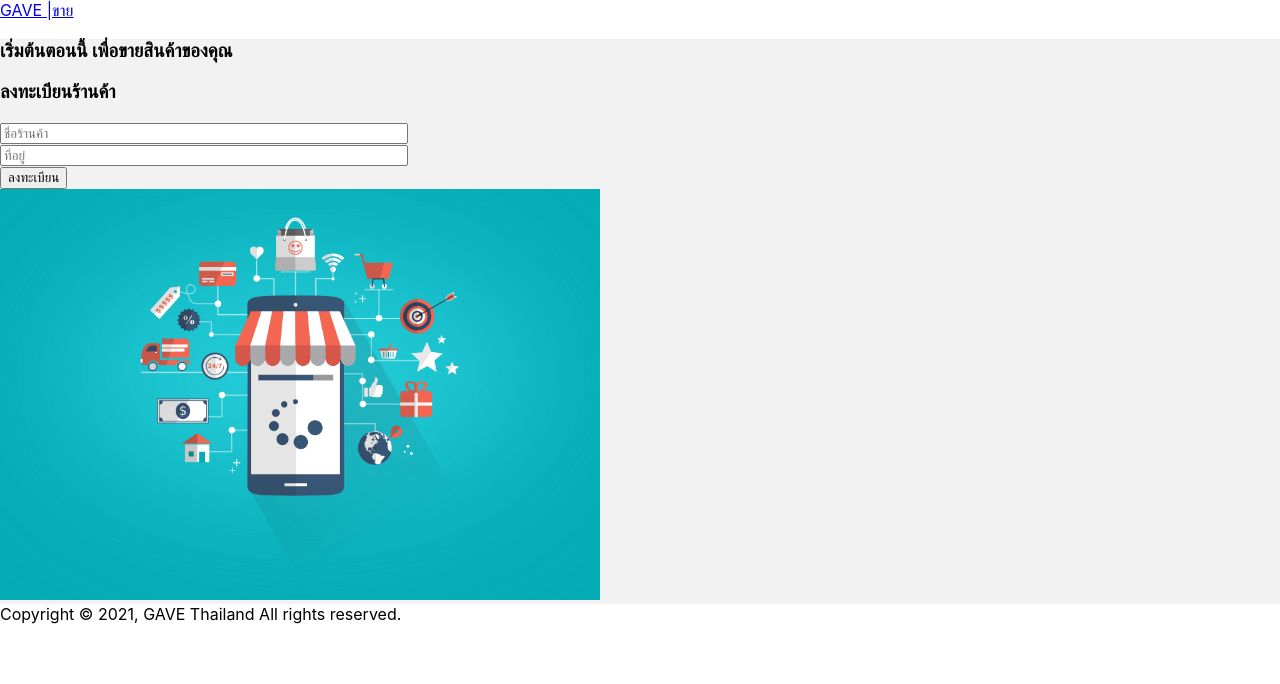
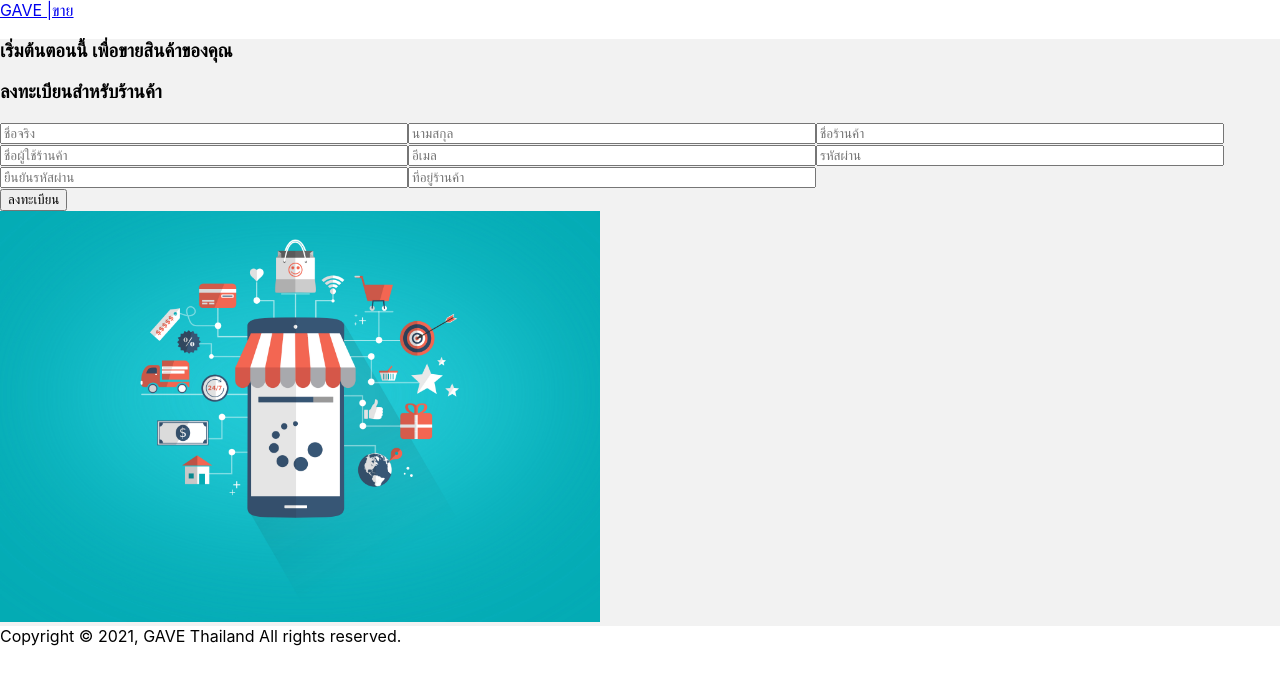
Before and after one commit to PoositPims/GAVE-project, a React (Create React App) app: page /saleRegister in a window 1280 px wide. Shown: the top 684 px of the page. Built offline with nearby package versions, Linux system fonts and the light colour scheme; the HTML template or start-up script is replaced by a standard one.

Commit message:
implement login and register

```diff
--- a/src/App.js
+++ b/src/App.js
@@ -24,14 +24,16 @@ import CategoryConsumer from "./components/Categories/consumerGoods/CategoryCons
 import MainServiceCategories from "./components/Categories/servicesGoods/MainServiceCategories";
 import MainFoodCategories from "./components/Categories/FoodAndDrink.jsx/MainFoodCategories";
 import MainClothCategories from "./components/Categories/Cloth/MainClothCategories";
-import { useState } from "react";
+import { createContext, useState, useContext } from "react";
+import { AuthContext } from "./contexts/AuthContext";
 
 function App() {
-  const [user, setUser] = useState(initialUser);
+  const { user, setUser } = useContext(AuthContext);
+
   return (
     <BrowserRouter>
       <Switch>
-        <Route path="/login" component={Login} setUser={setUser} />
+        <Route path="/login" component={Login} setUser={setUser} user={user} />
         <Route path="/register" component={Register} />
         <Route path="/userProfile" component={UserProfile} />
         <Route path="/saleRegister" component={SaleRegister} />
--- a/src/components/LoginFile/Login.jsx
+++ b/src/components/LoginFile/Login.jsx
@@ -4,11 +4,11 @@ import Header2 from "../layout/Header2";
 import Footer from "../layout/Footer";
 import LoginContainer from "./LoginContainer";
 
-function Login({ setUser }) {
+function Login() {
   return (
     <div className="d-flex flex-column min-vh-100">
       <Header2 />
-      <LoginContainer setUser={setUser} />
+      <LoginContainer />
       <Footer />
     </div>
   );
--- a/src/components/LoginFile/LoginContainer.jsx
+++ b/src/components/LoginFile/LoginContainer.jsx
@@ -1,4 +1,4 @@
-import React, { useState } from "react";
+import React, { useState, useContext } from "react";
 import LoginList from "./LoginList";
 import { isEmpty } from "../services/validateService";
 import axios from "../../config/axios";
@@ -6,12 +6,13 @@ import axios from "../../config/axios";
 import jwtDecode from "jwt-decode";
 import { setToken, user } from "../services/localStorage";
 import { useHistory } from "react-router-dom";
+import { AuthContext } from "../../contexts/AuthContext";
 
-function LoginContainer({ setUser }) {
+function LoginContainer() {
   const history = useHistory();
   // const [name, setName] = useState("");
   // const [username, setUsername] = useState("");
-
+  const { setUser } = useContext(AuthContext);
   const [input, setInput] = useState({
     // firstName: "",
     // surName: "",
--- a/src/components/SalerRegisterFile/SalesRegisContainer.jsx
+++ b/src/components/SalerRegisterFile/SalesRegisContainer.jsx
@@ -1,6 +1,67 @@
-import React from "react";
+import React, { useState } from "react";
+import axios from "../../config/axios";
 
 function SalesRegisContainer() {
+  const [input, setInput] = useState({
+    firstName: "",
+    lastName: "",
+    shopName: "",
+    userName: "",
+    email: "",
+    password: "",
+    confirmPassword: "",
+    shopAddress: "",
+  });
+
+  const [error, setError] = useState({
+    firstName: "",
+    lastName: "",
+    shopName: "",
+    userName: "",
+    email: "",
+    password: "",
+    confirmPassword: "",
+    shopAddress: "",
+  });
+
+  const handleSubmitRegister = async (e) => {
+    try {
+      e.preventDefault();
+      const res = await axios.post("/shops/shopRegister", {
+        firstName: input.firstName,
+        lastName: input.lastName,
+        shopName: input.shopName,
+        userName: input.userName,
+        email: input.email,
+        password: input.password,
+        confirmPassword: input.confirmPassword,
+        shopAddress: input.shopAddress,
+      });
+      console.log(res);
+    } catch (err) {
+      console.dir(err);
+      if (err.response && err.response.status === 400)
+        if (
+          err.message === "Validation error: Validation isEmail on email failed"
+        ) {
+          setError(err.resposne.data.message);
+        }
+    }
+  };
+  const handleInputChange = (e) => {
+    if (e.target.value === "") {
+      // setError("กรุณากรอกข้อมูล");
+      setError((curErr) => ({
+        ...curErr,
+        // value: validateName(e.target.value),
+      }));
+      // ............................แก้บรรทัดนี้................................
+    } else {
+      setError("");
+    }
+
+    setInput((current) => ({ ...current, [e.target.name]: e.target.value }));
+  };
   return (
     <div>
       <h3 className="fw-bold text-primary text-center">
@@ -8,83 +69,89 @@ function SalesRegisContainer() {
       </h3>
       <div className="d-flex text-center mt-4">
         <div className="container">
-          <h3 className="fw-bold">ลงทะเบียนร้านค้า</h3>
-          <div className=" text-center">
+          <h3 className="fw-bold">ลงทะเบียนสำหรับร้านค้า</h3>
+          {/* <div className=" text-center"> */}
+          <form onSubmit={handleSubmitRegister}>
             <input
               type="text"
               className="form-control mt-2 "
+              placeholder="ชื่อจริง"
+              onChange={handleInputChange}
+              placeholder="ชื่อจริง"
+              name="firstName"
+              id="firstName"
+              style={{ width: "400px" }}
+            />
+            <input
+              type="text"
+              className="form-control mt-2 "
+              onChange={handleInputChange}
+              placeholder="นามสกุล"
+              name="lastName"
+              id="lastName"
+              style={{ width: "400px" }}
+            />
+            <input
+              type="text"
+              className="form-control mt-2 "
+              onChange={handleInputChange}
               placeholder="ชื่อร้านค้า"
               name="shopName"
               id="shopName"
               style={{ width: "400px" }}
             />
-          </div>
-          <input
-            type="text"
-            className="form-control mt-2"
-            placeholder="ที่อยู่"
-            name="shopAddress"
-            id="shopAddress"
-            style={{ width: "400px" }}
-          />
-          {/* <input
-            type="text"
-            className="form-control mt-2"
-            placeholder="ที่อยู่2"
-            name="shopAddress2"
-            id="shopAddress2"
-            style={{ width: "400px" }}
-          /> */}
-          {/* <select
-            className="form-select form-select-sm mb-3 mt-2"
-            style={{ width: "400px" }}
-          >
-            <option selected>ประเภทของร้านค้า</option>
-            <option value="1">อุปโภคบริโภค</option>
-            <option value="2">บริการต่าง ๆ</option>
-            <option value="3">อาหารและเครื่องดื่ม</option>
-            <option value="4">การท่องเที่ยวและประสบการณ์ต่าง ๆ</option>
-            <option value="5">เสื้อผ้าและสินค้าแฟชัน</option>
-            <option value="6">สินค้าอิเล็กทรอนิกส์</option>
-          </select> */}
-          {/* <div className="d-flex mt-2">
             <input
               type="text"
-              className="form-control"
-              placeholder="ชื่อ"
-              name=""
-              id=""
-              style={{ width: "200px" }}
+              className="form-control mt-2 "
+              onChange={handleInputChange}
+              placeholder="ชื่อผู้ใช้ร้านค้า"
+              name="userName"
+              id="userName"
+              style={{ width: "400px" }}
             />
-
             <input
               type="text"
-              className="form-control"
-              placeholder="นามสกุล"
-              name=""
-              id=""
-              style={{ width: "200px" }}
+              className="form-control mt-2 "
+              onChange={handleInputChange}
+              placeholder="อีเมล"
+              name="email"
+              id="email"
+              style={{ width: "400px" }}
             />
-          </div> */}
-          {/* <input
-            type="text"
-            className="form-control mt-2"
-            placeholder="อีเมล"
-            name="ownerEmail"
-            id="ownerEmail"
-            style={{ width: "400px" }}
-          />
-          <input
-            type="text"
-            className="form-control mt-2"
-            placeholder="เบอร์โทรศัพท์"
-            name="ownerTelephoneNumber"
-            id="ownerTelephoneNumber"
-            style={{ width: "400px" }}
-          /> */}
-          <div className="text-center mt-2">
-            <button className="btn btn-warning ">ลงทะเบียน</button>
-          </div>
+            <input
+              type="password"
+              className="form-control mt-2 "
+              onChange={handleInputChange}
+              placeholder="รหัสผ่าน"
+              name="password"
+              id="password"
+              style={{ width: "400px" }}
+            />
+            <input
+              type="password"
+              className="form-control mt-2 "
+              onChange={handleInputChange}
+              placeholder="ยืนยันรหัสผ่าน"
+              name="confirmPassword"
+              id="confirmPassword"
+              style={{ width: "400px" }}
+            />
+            {/* </div> */}
+            <input
+              type="text"
+              className="form-control mt-2"
+              onChange={handleInputChange}
+              placeholder="ที่อยู่ร้านค้า"
+              name="shopAddress"
+              id="shopAddress"
+              style={{ width: "400px" }}
+            />
+            <div className="text-center mt-2">
+              <button type="submit" className="btn btn-warning ">
+                ลงทะเบียน
+              </button>
+            </div>
+          </form>
         </div>
         {/*  */}
         <div className="container">
--- a/src/components/register/RegisterContainer.jsx
+++ b/src/components/register/RegisterContainer.jsx
@@ -61,8 +61,7 @@ function RegisterContainer() {
     } else {
       setError("");
     }
-    console.log(e.target.value);
-    console.log(e.target.name);
+
     setInput((current) => ({ ...current, [e.target.name]: e.target.value }));
   };
   // อ้างถึง key ที่เป็น object
--- /dev/null
+++ b/src/contexts/AuthContext.jsx
@@ -0,0 +1,21 @@
+import { createContext, useState } from "react";
+import { user as initialUser } from "../components/services/localStorage";
+
+const AuthContext = createContext();
+
+// const token = localStorage.getItem("token");
+// const decoded = token ? jwt_decode(token) : {};
+// //  jwt_decode(token) คือการแกะรหัส
+// console.log(decoded);
+//..............................ย้ายไป localStorage
+function AuthContextProvider({ children }) {
+  const [user, setUser] = useState(initialUser);
+  // check ว่ามี token ไหม ถ้ามีก็ jwt_decode(token) ถ้าไม่ก็ {}
+  return (
+    <AuthContext.Provider value={{ user, setUser }}>
+      {children}
+    </AuthContext.Provider>
+  );
+}
+
+export { AuthContext, AuthContextProvider };
--- a/src/index.js
+++ b/src/index.js
@@ -3,11 +3,13 @@ import ReactDOM from "react-dom";
 import "./index.css";
 import App from "./App";
 import Login from "./components/LoginFile/Login";
+import { AuthContextProvider } from "./contexts/AuthContext";
 
 ReactDOM.render(
   <React.StrictMode>
-    <App />
-    {/* <Login /> */}
+    <AuthContextProvider>
+      <App />
+    </AuthContextProvider>
   </React.StrictMode>,
   document.getElementById("root")
 );
```
